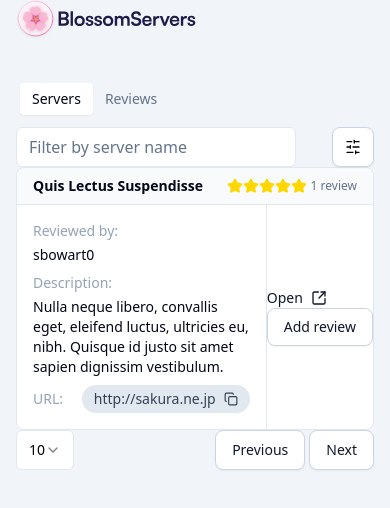
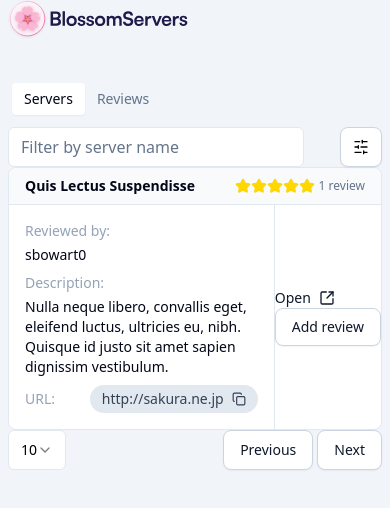
Before and after one commit to pjosxyz/blossom-table, a React (Vite) app: page / in a window 390 px wide. Shown: the top 508 px of the page. Built offline with nearby package versions, Linux system fonts and the light colour scheme.

Commit message:
updated base layout margin

```diff
--- a/src/components/layout/base-layout.tsx
+++ b/src/components/layout/base-layout.tsx
@@ -3,7 +3,7 @@ import { PropsWithChildren } from "react";
 
 function BaseLayout({ children }: PropsWithChildren) {
   return (
-    <main className="mx-4 sm:container sm:mx-auto max-w-6xl">
+    <main className="mx-2 sm:container sm:mx-auto max-w-6xl">
       <Header />
       <div className="mt-10">{children}</div>
     </main>
```
Also changed, not shown: src/components/tables/server-table/index.tsx (+11 -6 lines), 1 other file (tests, documents, lock files or other folders).
